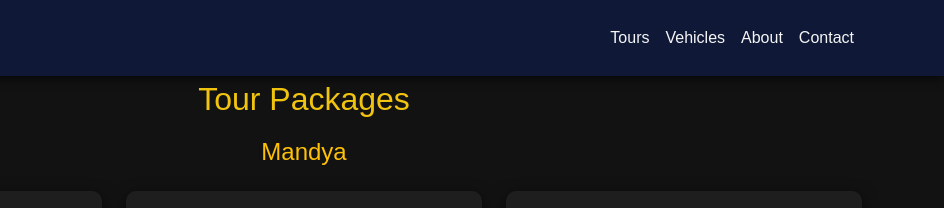
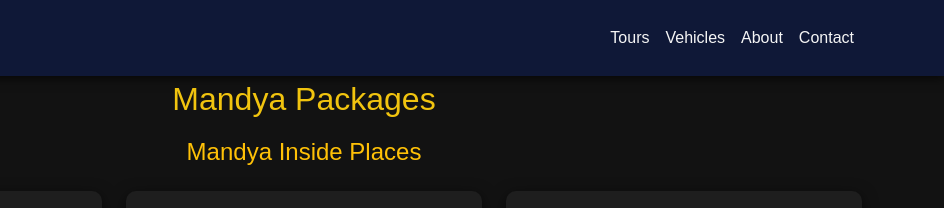
Before and after one commit to manyasureshkumar37-web/SVBS, a plain HTML site: page mandya.html in a window 1280 px wide. Shown: the top 208 px of the page, 336-1280 px from the left. Drawn offline with nearby package versions, Linux system fonts and the light colour scheme; grey boxes are pictures that could not be loaded.

Commit message:
modified

```diff
--- a/mandya.html
+++ b/mandya.html
@@ -37,9 +37,9 @@
   <section id="tours">
     <div class="container" data-aos="fade-up">
       <div class="section-title">
-        <h2>Tour Packages</h2>
+        <h2>Mandya Packages</h2>
       </div>
-      <h4 class="text-center text-warning mb-4">Mandya</h4>
+      <h4 class="text-center text-warning mb-4">Mandya Inside Places</h4>
       <div class="row g-4">
         <div class="col-md-4">
           <div class="tour-card">
```
